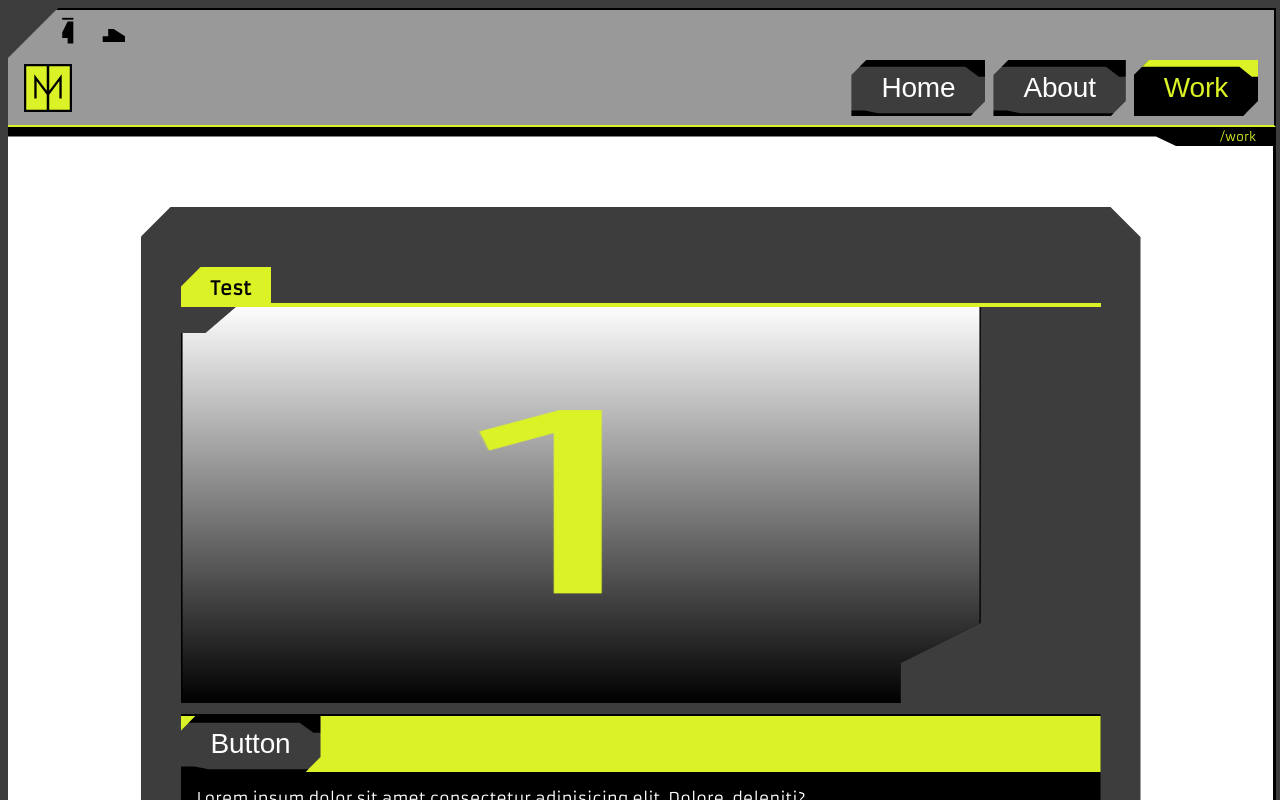
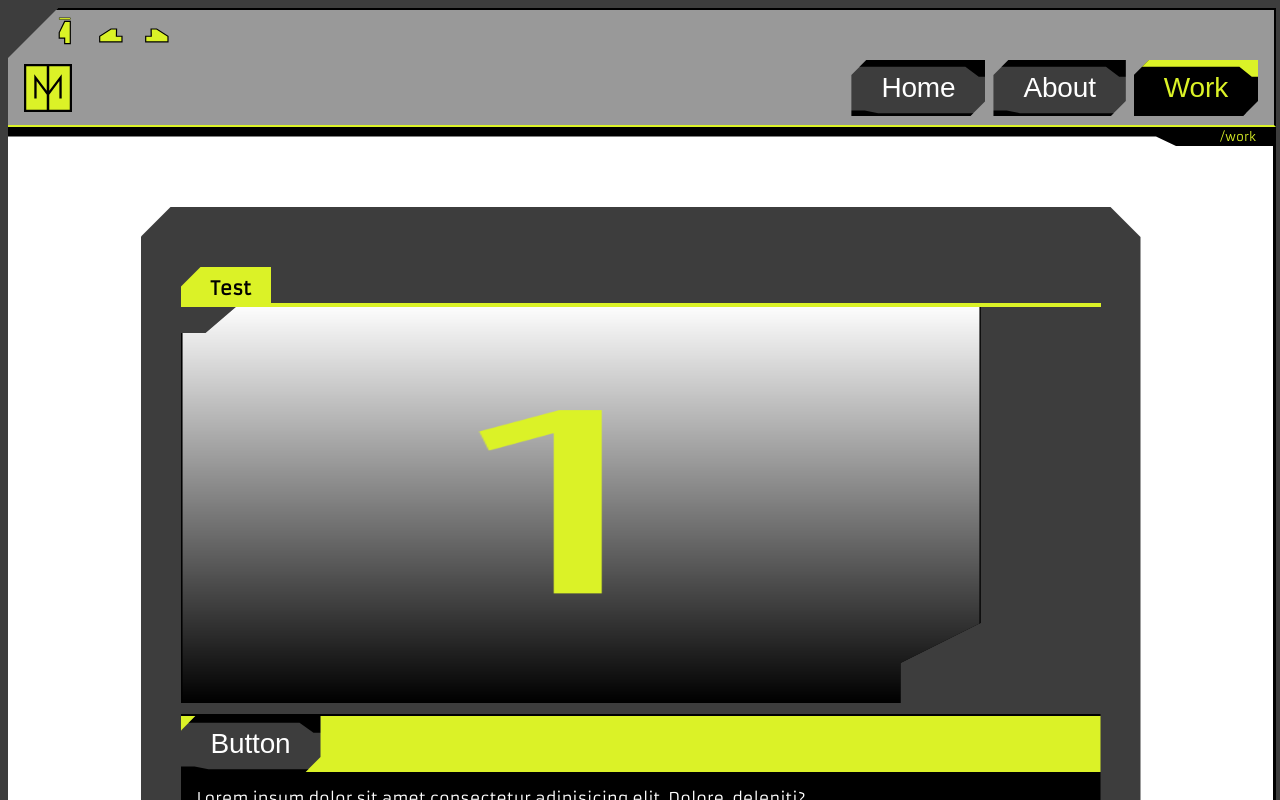
Before and after one commit to ChrisJackem/port_app, a Next.js app: page /work in a window 1280 px wide. Shown: the top 800 px of the page. Built offline with nearby package versions, Linux system fonts and the light colour scheme; a web font is replaced by a local one.

Commit message:
Back and forth buttons

```diff
--- a/src/components/scroller/scroller.module.css
+++ b/src/components/scroller/scroller.module.css
@@ -1,5 +1,5 @@
 .scroll_tools{
-    padding: 1rem 53px;
+    padding: 1rem 50px;
     position: fixed;
     z-index: 9999;
     top: 0px; left: 0px;
@@ -24,6 +24,7 @@
     height: 30px;
     outline: 0; border: 0;
 }
+
 .btn_next, .btn_scroll{
     cursor: pointer;
 }
--- a/src/components/scroller/scroller.tsx
+++ b/src/components/scroller/scroller.tsx
@@ -48,13 +48,27 @@ const Scroller: React.FC<React.PropsWithChildren<object>> = ({ children }) => {
         }
     }
 
-    function toggleScroller(){
+/*     function toggleScroller(){
         setScrollState( scrollState => !scrollState );
+    } */
+
+    function scrollNext(reverse=false){
+        const last_element = (Object.keys(refsByKey).length - 1).toString();
+        const obj = reverse ? Object.entries(refsByKey).reverse() : Object.entries(refsByKey);
+        for( const [key, element] of obj ){
+            if (!element) continue;
+            const rect_y = element.getBoundingClientRect().y;
+            if ( !reverse && rect_y > 0 || reverse && rect_y < 0 ){
+                window.scrollBy( { top: rect_y, behavior: 'smooth'});
+                setNextState(key.toString() !== last_element);
+                return;
+            }
+        }
     }
-
-    function scrollNext(){
+    /* function scrollNext(reverse=false){
         const last_element = (Object.keys(refsByKey).length - 1).toString();
-        for( const [key, element] of Object.entries(refsByKey) ){
+        const obj = reverse ? Object.entries(refsByKey).reverse() : Object.entries(refsByKey);
+        for( const [key, element] of obj ){
             if (!element) continue;
             const rect_y = element.getBoundingClientRect().y;
             if (rect_y > 0){
@@ -63,18 +77,22 @@ const Scroller: React.FC<React.PropsWithChildren<object>> = ({ children }) => {
                 return;
             }
         }
-    }
+    } */
 
     return (
         <>
             <motion.div className={`flex ${styles.scroll_tools}`}>
                 <BtnScroll
-                    onClick={toggleScroller}
-                    color={scrollState ? COLOR_DARKEST : COLOR_MIDGROUND}
+                    onClick={() => setScrollState( scrollState => !scrollState )}
+                    color={scrollState ? COLOR_ACCENT : COLOR_MIDGROUND}
+                />
+                <BtnPrev
+                    onClick={()=>scrollNext(true)}
+                    color={nextState ? COLOR_ACCENT : COLOR_DARKEST}
                 />
                 <BtnNext
-                    onClick={scrollNext}
-                    color={nextState ? COLOR_DARKEST : COLOR_DARKEST}
+                    onClick={()=>scrollNext()}
+                    color={nextState ? COLOR_ACCENT : COLOR_DARKEST}
                 />
             </motion.div>
 
@@ -90,11 +108,6 @@ const Scroller: React.FC<React.PropsWithChildren<object>> = ({ children }) => {
     )
 }
 
-/**
- * A scroll button with color changing
- * @param color the color of the button
- * @returns React.Node
- */
 export const BtnScroll = ({ color, onClick, disabled=false }:{color?: string, disabled?:boolean, onClick:(e: React.MouseEvent<HTMLButtonElement>) => void }) => {
     const final_color = color ? color : 'var(--accent, #FFF)';
     return (
@@ -104,17 +117,13 @@ export const BtnScroll = ({ color, onClick, disabled=false }:{color?: string, di
             disabled={disabled}
         >
            <svg xmlns="http://www.w3.org/2000/svg" viewBox="0 0 200 200">
-                <polygon fill={final_color} points="99.25 37 137.5 37 137.5 187 99.25 187 99.25 149.5 62.5 149.5 62.5 112 99.25 37"/>
-                <rect fill={final_color} x="62" y="12.5" width="76" height="12.5"/>
+                <polygon fill={final_color} stroke-width="4%" stroke="#000" points="99.25 37 137.5 37 137.5 187 99.25 187 99.25 149.5 62.5 149.5 62.5 112 99.25 37"/>
+                <rect fill={final_color} stroke-width="3px" stroke="#000" x="62" y="12.5" width="76" height="12.5"/>
             </svg>
         </button>
     )
 }
-/**
- * A next button with color changing
- * @param color the color of the button
- * @returns React.Node
- */
+
 export const BtnNext = ({ color, onClick, disabled = false }: { color?: string; disabled?: boolean; onClick: (e: React.MouseEvent<HTMLButtonElement>) => void }) => {
     const final_color = color ? color : 'var(--accent, #FFF)';
     return (
@@ -124,7 +133,22 @@ export const BtnNext = ({ color, onClick, disabled = false }: { color?: string;
             disabled={disabled}
         >
             <svg xmlns="http://www.w3.org/2000/svg" viewBox="0 0 200 200">
-                <polygon fill={final_color} points="176 137.24 176 175.75 25 175.75 25 137.24 62.75 137.24 61.75 88 99.5 88 176 137.24" />
+                <polygon fill={final_color} stroke-width="4%" stroke="#000" points="176 137.24 176 175.75 25 175.75 25 137.24 62.75 137.24 61.75 88 99.5 88 176 137.24" />
+            </svg>
+        </button>
+    );
+};
+
+export const BtnPrev = ({ color, onClick, disabled = false }: { color?: string; disabled?: boolean; onClick: (e: React.MouseEvent<HTMLButtonElement>) => void }) => {
+    const final_color = color ? color : 'var(--accent, #FFF)';
+    return (
+        <button
+            onClick={onClick}
+            className={`${styles.btn_next}`}
+            disabled={disabled}
+        >
+            <svg xmlns="http://www.w3.org/2000/svg" viewBox="0 0 200 200">
+                <polygon fill={final_color} stroke-width="4%" stroke="#000" points="25 137.24 25 175.75 176 175.75 176 137.24 138.25 137.24 139.25 88 101.5 88 25 137.24"/>
             </svg>
         </button>
     );
```
